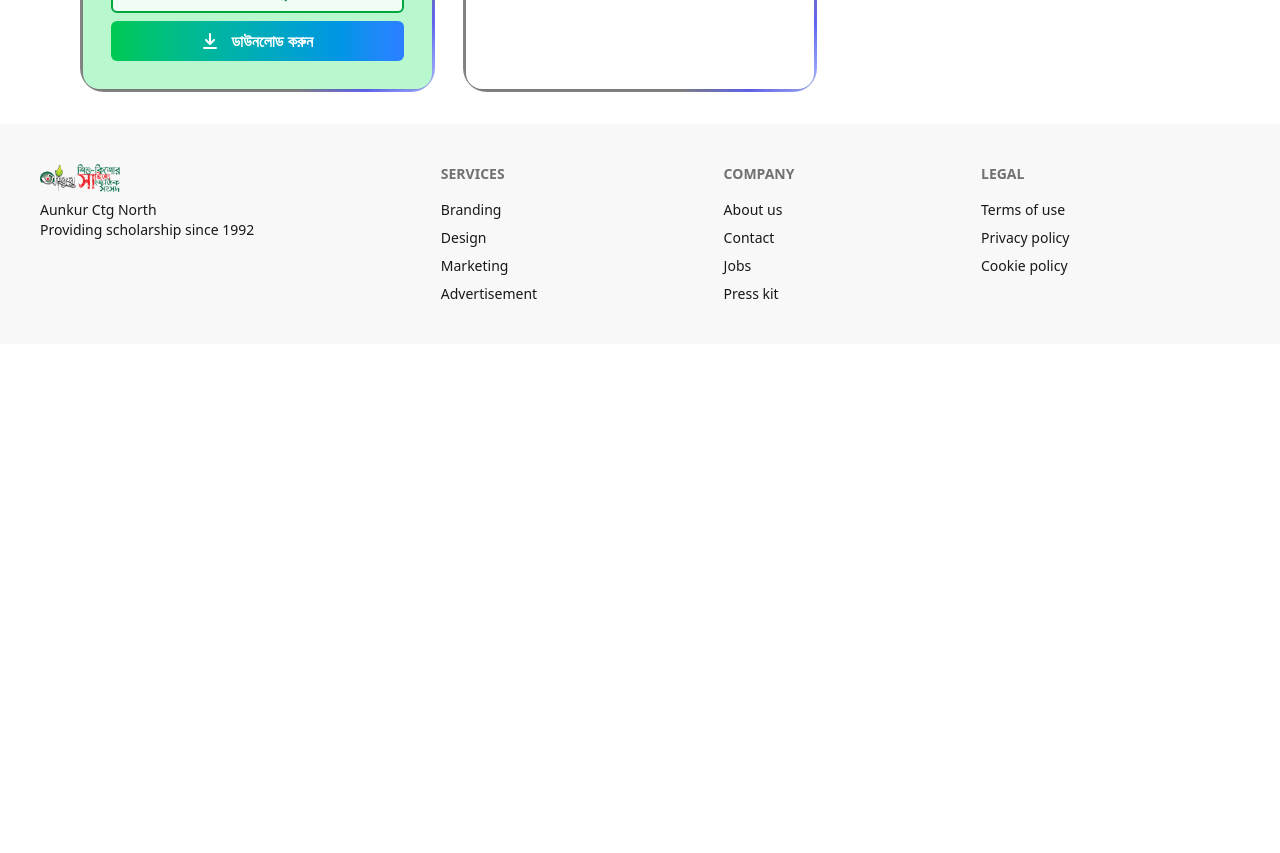
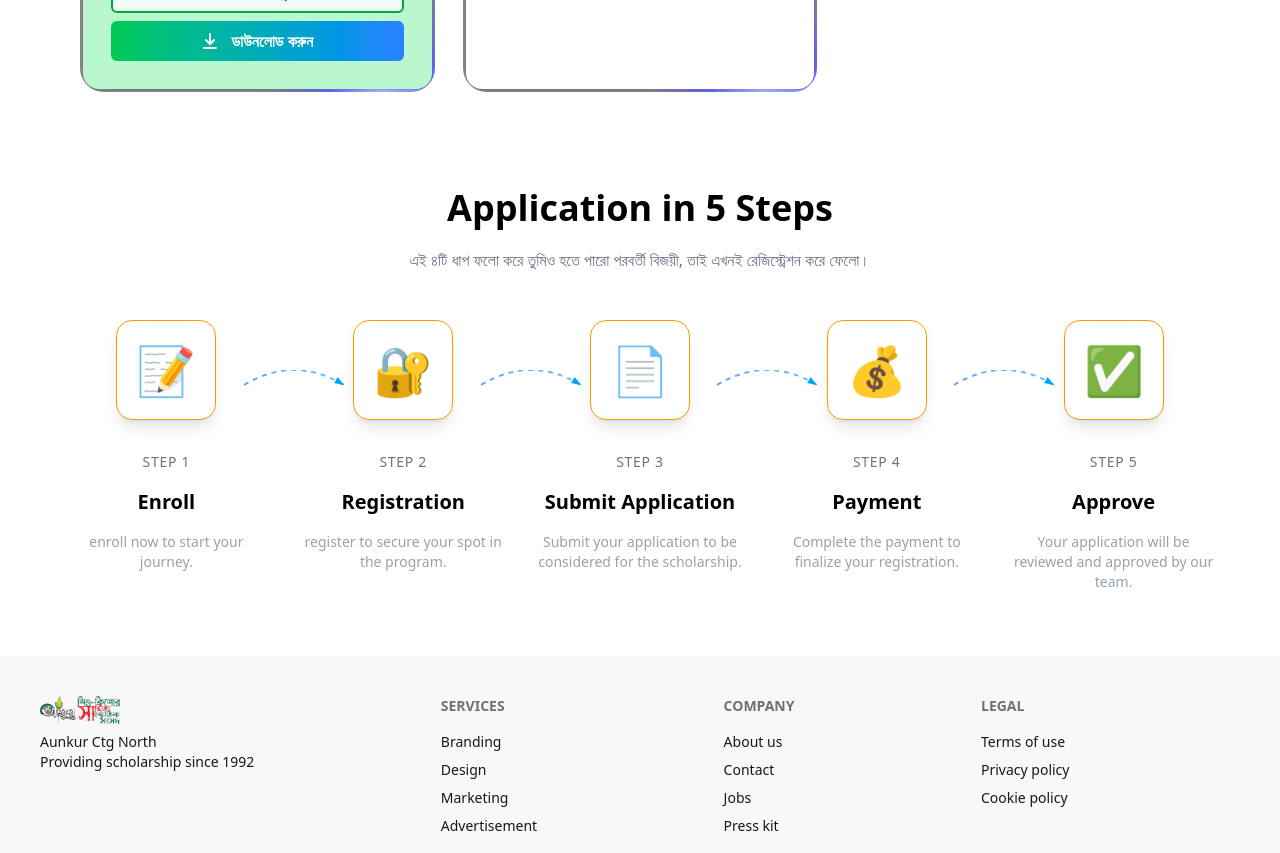
Before and after one commit to atmabdullaham/aunkur-project, a React (Vite) app: page /aunkur-scholarship in a window 1280 px wide. Shown: the part 1980-2833 px from the top of the page. Before the commit the page ends 2324 px from the top, so only its background shows below. Built offline with nearby package versions, Linux system fonts and the light colour scheme; no server answers.

Commit message:
Application in 5 Steps Added in In anukur Schoolarship Page

```diff
--- /dev/null
+++ b/src/components/aunkurScholarship/ApplicationSteps.jsx
@@ -0,0 +1,120 @@
+import React from "react";
+
+const ApplicationSteps = () => {
+  const steps = [
+    {
+      id: 1,
+      title: "Enroll",
+      description: "enroll now to start your journey.",
+      icon: "📝",
+    },
+    {
+      id: 2,
+      title: "Registration",
+      description: "register to secure your spot in the program.",
+      icon: "🔐",
+    },
+    {
+      id: 3,
+      title: "Submit Application",
+      description:
+        "Submit your application to be considered for the scholarship.",
+      icon: "📄",
+    },
+    {
+      id: 4,
+      title: "Payment",
+      description: "Complete the payment to finalize your registration.",
+      icon: "💰",
+    },
+    {
+      id: 5,
+      title: "Approve",
+      description:
+        "Your application will be reviewed and approved by our team.",
+      icon: "✅",
+    },
+  ];
+
+  return (
+    <div className="bg-white text-black py-16 px-6">
+      <h2 className="text-4xl font-bold text-center mb-5">
+        Application in 5 Steps
+      </h2>
+      <p className="text-center text-gray-500 mb-12">
+        এই ৪টি ধাপ ফলো করে তুমিও হতে পারো পরবর্তী বিজয়ী, তাই এখনই রেজিস্ট্রেশন
+        করে ফেলো।
+      </p>
+      {/* Step Cards */}
+      <div className="flex flex-col md:flex-row justify-center items-start gap-8 md:gap-4 lg:gap-8 max-w-6xl mx-auto">
+        {steps.map((step, index) => (
+          <div
+            key={step.id}
+            className="relative flex flex-col items-center text-center space-y-4 w-full md:w-1/4"
+          >
+            {/* Curved Arrow between steps */}
+            {index !== steps.length - 1 && (
+              <div className="absolute top-[50px] right-[-100px] transform hidden md:block z-10">
+                <svg width="130" height="30" xmlns="http://www.w3.org/2000/svg">
+                  <defs>
+                    <linearGradient
+                      id={`arrowGradient${index}`}
+                      x1="0%"
+                      y1="0%"
+                      x2="100%"
+                      y2="0%"
+                    >
+                      <stop offset="0%" stopColor="#0062ff" stopOpacity="0.6" />
+                      <stop
+                        offset="100%"
+                        stopColor="#00a3ff"
+                        stopOpacity="0.6"
+                      />
+                    </linearGradient>
+                    <marker
+                      id={`arrowhead${index}`}
+                      markerWidth="10"
+                      markerHeight="7"
+                      refX="9.5"
+                      refY="3.5"
+                      orient="auto"
+                      markerUnits="userSpaceOnUse"
+                    >
+                      <polygon points="0 0, 10 3.5, 0 7" fill="#00a3ff" />
+                    </marker>
+                  </defs>
+                  <path
+                    d="M5,15 Q55,-15 105,15"
+                    fill="none"
+                    stroke={`url(#arrowGradient${index})`}
+                    strokeWidth="2"
+                    strokeDasharray="5,5"
+                    markerEnd={`url(#arrowhead${index})`}
+                  />
+                </svg>
+              </div>
+            )}
+
+            {/* Step Icon Container */}
+            <div className="bg-white backdrop-blur-xl border border-amber-500 p-5 rounded-2xl shadow-lg w-[100px] h-[100px] flex items-center justify-center">
+              <div className="text-5xl">{step.icon}</div>
+            </div>
+
+            {/* Step Number */}
+            <p className="text-sm font-medium text-gray-500 uppercase tracking-wider mt-4">
+              STEP {step.id}
+            </p>
+
+            {/* Step Title */}
+            <h3 className="text-xl font-bold">{step.title}</h3>
+
+            {/* Step Description */}
+            <p className="text-gray-400 text-sm">{step.description}</p>
+          </div>
+        ))}
+      </div>
+    </div>
+  );
+};
+
+export default ApplicationSteps;
--- a/src/pages/AunkurScholarship.jsx
+++ b/src/pages/AunkurScholarship.jsx
@@ -2,6 +2,7 @@ import React from "react";
 import Header from "../components/aunkurScholarship/Header";
 import EnrollmentTimer from "../components/EnrollmentTimer";
 import AunkurSyllabus from "../components/home/AunkurSyllabus";
+import ApplicationSteps from "../components/aunkurScholarship/ApplicationSteps";
 
 const AunkurScholarship = () => {
   return (
@@ -9,6 +10,7 @@ const AunkurScholarship = () => {
       <Header />
       <EnrollmentTimer />
       <AunkurSyllabus />
+      <ApplicationSteps />
     </div>
   );
 };
```
